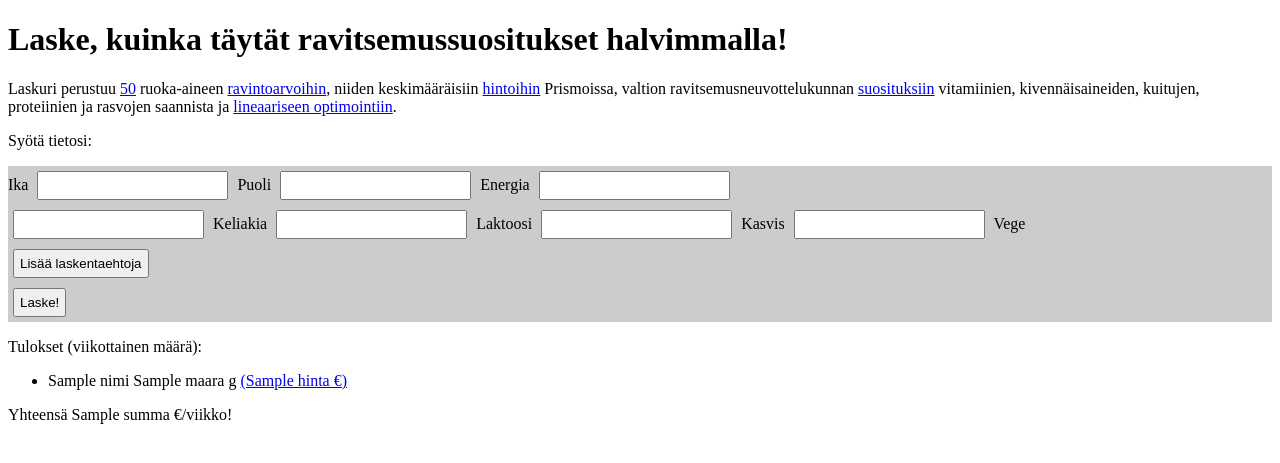
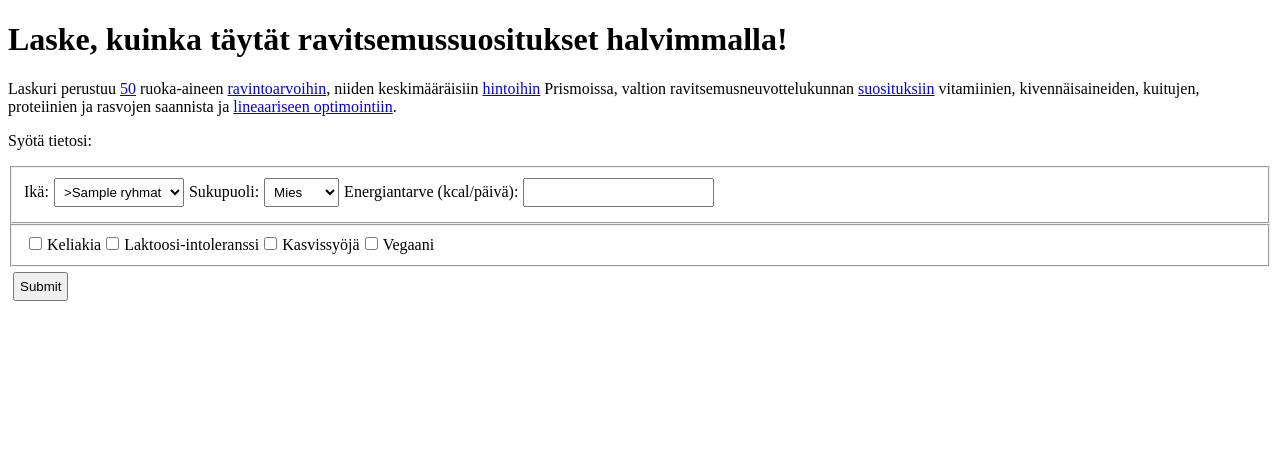
Before and after one commit to kauko-i/saastaruoassa, a Flask app: template templates/etusivu.html in a window 1280 px wide. Shown: the top 463 px of the page. Run offline with Flask 2, Linux system fonts and the light colour scheme; the template is opened without the code that fills it: most values are stand-ins (such as "Sample title", 1, 10 or a date in 2020); form fields are guessed from the names that the template uses; some libraries are stand-ins or nearby versions.

Commit message:
react rewrite

```diff
--- a/app.py
+++ b/app.py
@@ -4,25 +4,23 @@ import re
 from scipy.optimize import linprog
 import os
 import psycopg2
-from flask_wtf import FlaskForm
-from wtforms import BooleanField, SelectField, IntegerField
-from wtforms.validators import DataRequired, NumberRange, Optional
 from flask_wtf.csrf import CSRFProtect
 import asyncio
 import aiohttp
+from flask_cors import CORS
 
 # Välimuistin asetukset
 config = {
     "DEBUG": False,
     "CACHE_TYPE": "SimpleCache",
+    "CORS_HEADERS": "application/json",
 }
 
 # Alusta sovellus.
 app = Flask(__name__)
 app.config.from_mapping(config)
-app.secret_key = os.environ['SECRET_KEY']
-CSRFProtect(app)
 cache = Cache(app)
+CORS(app)
 
 # Ohjelmaa koskevat vakiot
 JOULEA_KALORISSA = 4.18
@@ -171,10 +169,12 @@ def syote2tulos(ika, sukupuoli, energia, keliakia, laktoosi, kasvis, vege, prote
     try:
         res = linprog(c, A_ub=A, b_ub=b, method="revised simplex")
     except ValueError:
-        return 0
+        return {}
     if not res.success:
-        return 0
-    return (nimet, res.x, res.fun, res.x * c, osoitteet)
+        return {}
+    hintavektori = res.x * c
+    palaute = [{'nimi': nimet[i], 'maara': res.x[i], 'hinta': hintavektori[i], 'osoite': ALKU+osoitteet[i]} for i in range(len(res.x))]
+    return { 'lista':palaute, 'yhteensa':res.fun }
 
 # Hakee tietokannasta ruoka-aineiden nimet ja tuoteosoitteet käyttäjälle näytettäväksi.
 @app.route('/aineet')
@@ -192,38 +192,16 @@ def aineet():
 # Etusivun näyttävä "pääohjelma"
 @app.route('/',methods=['GET','POST'])
 def index():
-    conn = psycopg2.connect(DATABASE_URL, sslmode='require')
-    IKARYHMAT = []
-    with conn:
+    if request.method == 'POST':
+        req = request.json
+        res = syote2tulos(req['ika'], req['sukupuoli'], req['energia'], req['keliakia'], req['laktoosi'], req['kasvis'], req['vegaani'], False)
+        return res
+    ikaryhmat = []
+    with psycopg2.connect(DATABASE_URL, sslmode='require') as conn:
         with conn.cursor() as curs:
             curs.execute('SELECT ryhma FROM saannit;')
-            for r in curs:
-                IKARYHMAT.append(str(r[0]))
-    conn.close()
-    class HenkiloForm(FlaskForm):
-        ika = SelectField('Ikä: ', choices=ryhmat2iat(IKARYHMAT))
-        puoli = SelectField('Sukupuoli: ', choices=['Mies','Nainen'])
-        energia = IntegerField('Energiantarve (kcal/päivä): ', validators=[DataRequired(), NumberRange(min=1)])
-        keliakia = BooleanField('Keliakia')
-        laktoosi = BooleanField('Laktoosi-intoleranssi')
-        kasvis = BooleanField('Kasvissyönti')
-        vege = BooleanField('Veganismi (Jos ruksaat, laskuri sivuuttaa DHA-rasvahapon, B12-vitamiinin ja jodin)')
-        proteiini = IntegerField('Proteiinia (g/päivä)', validators=[Optional(), NumberRange(min=0)])
-    form = HenkiloForm()
-    tulos = []
-    summa = 0
-    if form.validate_on_submit():
-        try:
-            (nimet,maarat,summa,hinnat,osoitteet) = syote2tulos(request.form.get('ika'), request.form.get('puoli'),
-                request.form.get('energia'), request.form.get('keliakia'), request.form.get('laktoosi'), request.form.get('kasvis'),
-                request.form.get('vege'), request.form.get('proteiini'))
-            for i in range(len(nimet)):
-                grammoja = int(float(maarat[i])*100*7 + 0.5)
-                if grammoja != 0:
-                    tulos.append({'nimi': nimet[i], 'maara': str(grammoja), 'hinta': round(7*hinnat[i],2), 'osoite': ALKU+osoitteet[i]})
-        except TypeError:
-            tulos = 'Ei ratkaisua'
-    return render_template('etusivu.html', tulos=tulos, summa=round(summa*7,2), puolet=SUKUPUOLET, form=form)
+            ikaryhmat = ','.join(sorted(set([x[0][1:] for x in curs.fetchall()]), key=int))
+    return render_template('etusivu.html', ryhmat=ikaryhmat)
 
 if __name__ == '__main__':
     app.debug = True
--- a/requirements.txt
+++ b/requirements.txt
@@ -13,3 +13,4 @@ Werkzeug==1.0.1
 WTForms==3.0.1
 Flask-WTF==1.0.1
 aiohttp==3.8.0
+Flask-Cors==3.0.10
--- /dev/null
+++ b/static/react.js
@@ -0,0 +1,158 @@
+const PAIVAA_VIIKOSSA = 7;
+const GRAMMAA_HEHTOGRAMMASSA = 100;
+const SENTTIA_EUROSSA = 100;
+
+class Laskuri extends React.PureComponent {
+    constructor(props) {
+        super(props);
+        this.paivitaState = this.paivitaState.bind(this);
+        this.state = { viesti: '', lista: [], viikossa: '' };
+    }
+
+    paivitaState(uusi) {
+        this.setState(uusi);
+    }
+
+    render() {
+        return (<div>
+            <HenkiloLomake paivitaState={this.paivitaState}></HenkiloLomake>
+            {(this.state.viesti || this.state.lista.length != 0) &&
+                <Tuloslista viesti={this.state.viesti} lista={this.state.lista} viikossa={this.state.viikossa}></Tuloslista>
+            }
+        </div>
+        );
+    }
+}
+
+class HenkiloLomake extends React.PureComponent {
+    constructor(props) {
+        super(props);
+        const ikaryhmat = document.querySelector('#ryhmat').value.split(',');
+        this.state = {
+            ryhmat: ikaryhmat,
+            sukupuoli: 'M',
+            ika: ikaryhmat[0],
+            keliakia: false,
+            laktoosi: false,
+            kasvis: false,
+            vegaani: false
+        };
+        this.handleChange = this.handleChange.bind(this);
+        this.handleSubmit = this.handleSubmit.bind(this);
+    }
+
+    handleChange(event) {
+        const { target } = event;
+        if (target.name == 'energia') {
+            if (!target.value.match(/^[1-9]\d*$/))
+                target.setCustomValidity('Syötä positiivinen tarve!');
+            else
+                target.setCustomValidity('');
+        }
+        this.setState({ [target.name]: target.type === 'checkbox' ? target.checked : target.value });
+    }
+
+    async handleSubmit(event) {
+        event.preventDefault();
+        fetch('/', {
+            method: 'POST',
+            headers: {
+                'Content-type': 'application/json',
+            },
+            body: JSON.stringify({
+                'ika': this.state.ika,
+                'sukupuoli': this.state.sukupuoli,
+                'energia': this.state.energia,
+                'keliakia': this.state.keliakia,
+                'laktoosi': this.state.laktoosi,
+                'kasvis': this.state.kasvis,
+                'vegaani': this.state.vegaani
+            }),
+        }).then((res) => res.json()).then((res) => {
+            if (JSON.stringify(res) === '{}') {
+                this.props.paivitaState({viesti: 'Vaatimukset täyttävää kokonaisuutta ei löydy...', lista: []});
+            } else {
+                this.props.paivitaState({viesti: '', lista: res.lista, viikossa: res.yhteensa});
+            }
+        });
+        this.props.paivitaState({viesti: 'Luetaan hintoja...', lista: []});
+    }
+
+    render() {
+        return (<form onSubmit={this.handleSubmit}>
+            <fieldset>
+                <label>Ikä:
+                    <select name="ika" onChange={this.handleChange}>
+                        {
+                            this.state.ryhmat.map((ryhma, i) => {
+                                if (i == this.state.ryhmat.length - 1)
+                                    return <option key={ryhma} id={ryhma}>&gt;{ryhma}</option>;
+                                return <option key={ryhma} id={ryhma}>{ryhma}-{Number(this.state.ryhmat[i + 1]) - 1}</option>;
+                            })
+                        }
+                    </select>
+                </label>
+                <label>Sukupuoli:
+                    <select name="sukupuoli" onChange={this.handleChange}>
+                        <option id="M">Mies</option>
+                        <option id="N">Nainen</option>
+                    </select>
+                </label>
+                <label onChange={this.handleChange}>Energiantarve (kcal/päivä):
+                    <input required name="energia" type="number"/>
+                </label>
+            </fieldset>
+            <fieldset>
+                <label>
+                    <input name="keliakia"
+                        onChange={this.handleChange}
+                        type="checkbox"/>
+                    Keliakia
+                </label>
+                <label>
+                    <input name="laktoosi"
+                        onChange={this.handleChange}
+                        type="checkbox"/>
+                    Laktoosi-intoleranssi
+                </label>
+                <label>
+                    <input name="kasvis"
+                        onChange={this.handleChange}
+                        type="checkbox"/>
+                    Kasvissyöjä
+                </label>
+                <label>
+                    <input name="vegaani"
+                        onChange={this.handleChange}
+                        type="checkbox"/>
+                    Vegaani
+                </label>
+            </fieldset>
+            <input type="submit" value="Submit" />
+        </form>);
+    }
+}
+
+class Tuloslista extends React.PureComponent {
+    constructor(props) {
+        super(props);
+    }
+
+    render() {
+        if (this.props.viesti)
+            return <p>{this.props.viesti}</p>;
+        return <div>
+            <ul>{
+            this.props.lista.filter((aine) => aine.maara != 0).map(function (aine) {
+                return <li key={aine.nimi}>{aine.nimi} {Math.round(aine.maara*PAIVAA_VIIKOSSA*GRAMMAA_HEHTOGRAMMASSA)} g <a href={''+aine.osoite}>({Math.round(aine.hinta*SENTTIA_EUROSSA*PAIVAA_VIIKOSSA)/SENTTIA_EUROSSA} €)</a></li>;
+            })}
+            </ul>
+            <p>Yhteensä {Math.round(this.props.viikossa*SENTTIA_EUROSSA*PAIVAA_VIIKOSSA)/SENTTIA_EUROSSA} €/viikko!</p>
+        </div>;
+    }
+}
+
+ReactDOM.render(
+    <Laskuri></Laskuri>,
+    document.getElementById('root')
+);
--- a/static/styles.css
+++ b/static/styles.css
@@ -1,7 +1,3 @@
-form {
-    background: #CCCCCC;
-}
-
 form input {
     padding: 5px;
     margin: 5px;
@@ -12,11 +8,7 @@ form select {
     margin: 5px;
 }
 
-#reading {
-    display: none;
-}
-
-button {
+form button {
     padding: 5px;
     margin: 5px;
 }
--- a/templates/etusivu.html
+++ b/templates/etusivu.html
@@ -1,58 +1,18 @@
 <!DOCTYPE html>
 <html lang="fi">
-<head><link rel="stylesheet" href="{{ url_for('static', filename='styles.css') }}" />
-<title>Säästä ruoassa</title></head>
-<body>
-    <script>
-        function switchNayta() {
-            const additional = document.getElementById('additional');
-            const button = document.getElementById('more');
-            if (additional.style.display == 'none') {
-                additional.style.display = 'block';
-                button.innerHTML = 'Vähemmän laskentaehtoja';
-            } else {
-                additional.style.display = 'none';
-                button.innerHTML = 'Enemmän laskentaehtoja';
-            }
-        }
-        function checkAndSetLabel() {
-            if (document.getElementById('energia').value)
-                document.getElementById('reading').style.display = 'block';
-        }
-    </script>
-<h1>Laske, kuinka täytät ravitsemussuositukset halvimmalla!</h1>
-<p>Laskuri perustuu <a href="/aineet">50</a> ruoka-aineen <a href="http://www.fineli.fi/">ravintoarvoihin</a>, niiden keskimääräisiin <a href="https://www.s-kaupat.fi/">hintoihin</a> Prismoissa, valtion ravitsemusneuvottelukunnan <a href="https://www.ruokavirasto.fi/globalassets/teemat/terveytta-edistava-ruokavalio/kuluttaja-ja-ammattilaismateriaali/julkaisut/ravitsemussuositukset_2014_fi_web_versio_5.pdf">suosituksiin</a> vitamiinien, kivennäisaineiden, kuitujen, proteiinien ja rasvojen saannista ja <a href="https://en.wikipedia.org/wiki/Linear_programming">lineaariseen optimointiin</a>.</p>
-<p>Syötä tietosi: </p>
-<form action="/" method="POST">
-    {{ form.csrf_token }}
-    {{ form.ika.label }} {{ form.ika }}
-    {{ form.puoli.label }} {{ form.puoli }}
-    {{ form.energia.label }} {{ form.energia }}
-    </br>
-    {{ form.keliakia }} {{ form.keliakia.label }}
-    {{ form.laktoosi }} {{ form.laktoosi.label }}
-    {{ form.kasvis }} {{ form.kasvis.label }}
-    {{ form.vege }} {{ form.vege.label }}
-    </br>
-    <button type="button" id="more" onclick="switchNayta()">Lisää laskentaehtoja</button>
-    </br>
-    <div style="display: none;" id="additional">
-        {{ form.proteiini.label }} {{ form.proteiini }}
-    </br>
-    </div>
-    <input type="submit" onclick="checkAndSetLabel()" value="Laske!">
-</form>
-<p id="reading">Luetaan hintoja...</p>
-{% if tulos and tulos != 'Ei ratkaisua' %}
-<p>Tulokset (viikottainen määrä):</p>
-<ul>
-{% for ruoka in tulos %}
-<li>{{ ruoka['nimi']+" "+ruoka['maara']+" g " }}<a href="{{ruoka['osoite']}}">({{ ruoka['hinta'] }} €)</a></li>
-{% endfor %}
-</ul>
-<p>Yhteensä {{ summa }} €/viikko!</p>
-{% elif tulos == 'Ei ratkaisua' %}
-<p>Syötteen täyttävää ruokakokonaisuutta ei löydy...</p>
-{% endif %}
+  <head>
+    <title>Säästä ruoassa</title>
+    <script crossorigin src="https://unpkg.com/react@16/umd/react.development.js"></script>
+    <script crossorigin src="https://unpkg.com/react-dom@16/umd/react-dom.development.js"></script>
+    <script src="https://unpkg.com/babel-standalone@6/babel.min.js"></script>
+    <script type="text/jsx" src="{{ url_for('static', filename='react.js') }}"></script>
+    <link rel="stylesheet" href="{{ url_for('static', filename='styles.css') }}" />
+  </head>
+  <body>
+    <input type="hidden" value="{{ryhmat}}" id="ryhmat">
+    <h1>Laske, kuinka täytät ravitsemussuositukset halvimmalla!</h1>
+    <p>Laskuri perustuu <a href="/aineet">50</a> ruoka-aineen <a href="http://www.fineli.fi/">ravintoarvoihin</a>, niiden keskimääräisiin <a href="https://www.s-kaupat.fi/">hintoihin</a> Prismoissa, valtion ravitsemusneuvottelukunnan <a href="https://www.ruokavirasto.fi/globalassets/teemat/terveytta-edistava-ruokavalio/kuluttaja-ja-ammattilaismateriaali/julkaisut/ravitsemussuositukset_2014_fi_web_versio_5.pdf">suosituksiin</a> vitamiinien, kivennäisaineiden, kuitujen, proteiinien ja rasvojen saannista ja <a href="https://en.wikipedia.org/wiki/Linear_programming">lineaariseen optimointiin</a>.</p>
+    <p>Syötä tietosi:</p>
+    <div id="root"></div>
 </body>
 </html>
```
